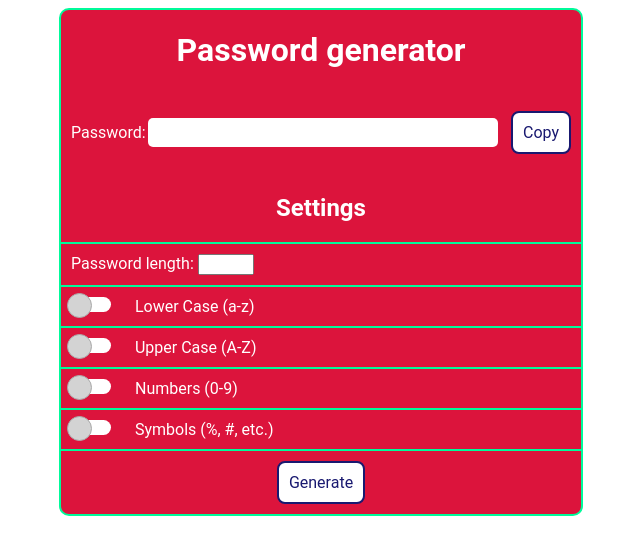
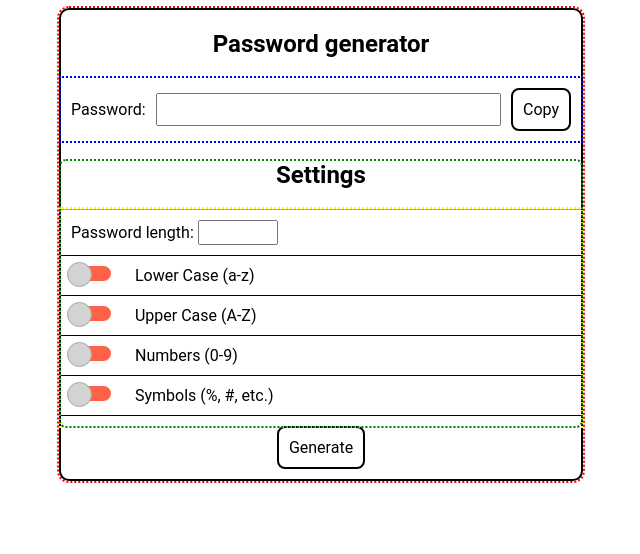
Before and after one commit to LimonJuice322/Password-generator, a plain HTML site: page index.html in a window 1280 px wide. Shown: the whole page, without its empty margins (319-959 px from the left). Drawn offline with Linux system fonts and the light colour scheme.

Commit message:
refactor: add BEM styling, change color set

```diff
--- a/index.html
+++ b/index.html
@@ -7,47 +7,54 @@
   </head>
   <body>
     <main>
-      <div class="generator">
-        <h1>Password generator</h1>
-        <div class="password">
-          Password: <input class="pass" type="text" maxlength="30">
-          <button id="copy" type="button">Copy</button>
+      <section class="generator">
+        <h1 class="generator__header">Password generator</h1>
+        <div class="generator__password">
+          <label class="generator__password-label">Password:</label>
+          <input class="generator__password-input" type="text" maxlength="30">
+          <button class="generator__btn" id="copy" type="button">Copy</button>
         </div>
-        <h2>Settings</h2>
-        <ul>
-          <li>Password length: <input id="length" type="number" min="0" max="30"></li>
-          <li>
-            <label class="checkbox">
-              <input class="check" type="checkbox" value="lowercase">
+        <section class="generator__settings">
+          <h2 class="generator__settings-header">Settings</h2>
+          <ul class="generator__settings-list">
+            <li class="generator__settings-item">
+              <label for="length">Password length:</label>
+              <input class="generator__password-length" id="length" type="number" min="0" max="30">
+            </li>
             <div class="check_div"></div>
-              <span>Lower Case (a-z)</span>
+            <li class="generator__settings-item">
+              <label class="generator__set-option">
+                <input class="generator__check" type="checkbox" value="lowercase">
+                <div class="generator__check-div"></div>
+                <span class="generator__opt-description">Lower Case (a-z)</span>
               </label>
             </li>
-          <li>
-            <label class="checkbox">
-              <input class="check" type="checkbox" value="uppercase">
-              <div class="check_div"></div>
-              <span>Upper Case (A-Z)</span>
+            <li class="generator__settings-item">
+              <label class="generator__set-option">
+                <input class="generator__check" type="checkbox" value="uppercase">
+                <div class="generator__check-div"></div>
+                <span class="generator__opt-description">Upper Case (A-Z)</span>
               </label>
             </li>
-          <li>
-            <label class="checkbox">
-              <input class="check" type="checkbox" value="numbers">
-              <div class="check_div"></div>
-              <span>Numbers (0-9)</span>
+            <li class="generator__settings-item">
+              <label class="generator__set-option">
+                <input class="generator__check" type="checkbox" value="numbers">
+                <div class="generator__check-div"></div>
+                <span class="generator__opt-description">Numbers (0-9)</span>
               </label>
             </li>
-          <li>
-            <label class="checkbox">
-              <input class="check" type="checkbox" value="symbols">
-              <div class="check_div"></div>
-              <span>Symbols (%, #, etc.)</span>
+            <li class="generator__settings-item">
+              <label class="generator__set-option">
+                <input class="generator__check" type="checkbox" value="symbols">
+                <div class="generator__check-div"></div>
+                <span class="generator__opt-description">Symbols (%, #, etc.)</span>
               </label>
             </li>
           </ul>
-        <button id="Gen" type="button">Generate</button>
-      </div>
+        </section>
+        <button class="generator__btn generator__btn--generate" id="gen" type="button">Generate</button>
+      </section>
     </main>
   </body>
-  <script src="main.js"></script>
+  <script src="script.js"></script>
 </html>
--- a/styles.css
+++ b/styles.css
@@ -1,96 +1,112 @@
-main {
-  display: flex;
-  justify-content: center;
+.generator {
+  outline: 2px dotted red;
+  margin: 0 auto;
+  padding-bottom: 10px;
+  font-family: 'Roboto', "Arial", sans-serif;
+  background-color: #ffffff;
+  color: #000000;
+  border-radius: 10px;
+  width: 520px;
+  border: 2px solid #000000;
 }
 
-.generator {
-  font-family: 'Roboto', sans-serif;
-  background-color: #DC143C;
-  color: #FFFFFF;
-  border-radius: 10px;
-  display: flex;
-  justify-content: center;
-  flex-wrap: wrap;
-  width: 520px;
-  border: 2px solid #00FA9A;
+.generator__header {
+  text-align: center;
 }
 
-.password {
+.generator__password {
+  outline: 2px dotted blue;
   display: flex;
-  justify-content: space-between;
-  align-items: baseline;
-  width: 100%;
+  align-items: center;
   padding-left: 10px;
-  margin-bottom: 10px;
-  margin-top: 10px;
 }
 
-.pass {
-  width: 340px;
+.generator__password-label {
+  padding-right: 10px;
+}
+
+.generator__password-input[type="text"] {
+  flex-grow: 1;
   padding: 5px;
+  font: inherit;
+}
+
+.generator__password-length {
+  font: inherit;
+}
+
+.generator__settings {
+  outline: 2px dotted green;
+  width: 100%;
   font-size: 16px;
   font-family: 'Roboto', sans-serif;
   border-radius: 5px;
   border: none;
-  outline: none;
 }
 
-#length {
-  outline: none;
+.generator__settings-header {
+  text-align: center;
 }
 
-ul {
-  width: 100%;
+.generator__settings-list {
+  outline: 2px dotted yellow;
   margin: 0;
   padding: 0;
   list-style: none;
+  padding-bottom: 10px;
 }
 
-li {
+.generator__settings-item {
   margin: 0;
-  border-bottom: 2px solid #00FA9A;
+  border-bottom: 1px solid #000000;
 }
 
-li:first-child {
+.generator__settings-item:first-child {
   padding: 10px;
-  border-top: 2px solid #00FA9A;
+  border-top: 1px solid #00FA9A;
 }
 
-label {
+.generator__set-option {
   display: block;
   margin: 0;
   padding: 10px;
 }
 
-label:hover {
+.generator__set-option:hover {
   cursor: pointer;
-  background-color: #191970;
+  color: #ffffff;
+  background-color: #000000;
 }
 
-span {
+.generator__opt-description {
   padding-left: 20px;
 }
 
-button {
+.generator__btn {
+  display: block;
   font-size: 16px;
   font-family: 'Roboto', sans-serif;
-  border: 2px solid #191970;
+  border: 2px solid #000000;
   padding: 10px;
   margin: 10px;
-  color: #191970;
+  color: #000000;
   background-color: #FFFFFF;
   border-radius: 8px;
   outline: none;
 }
 
-button:hover {
-  background-color: #191970;
+.generator__btn--generate {
+  margin: 0 auto;
+}
+
+.generator__btn:hover {
+  background-color: #000000;
   color: #FFFFFF;
   cursor: pointer;
 }
 
-.checkbox {
-  --first-color: #FFFFFF;
+.generator__set-option {
+  --first-color: #FF6347;
   --second-color: #D3D3D3;
   --third-color: #7FFF00;
   --fourth-color: #A9A9A9;
@@ -100,11 +116,11 @@ button:hover {
   --duration: 0.1s;
 }
 
-.check {
+.generator__check {
   display: none;
 }
 
-.check_div {
+.generator__check-div {
   display: inline-block;
   position: relative;
   width: var(--width);
@@ -114,15 +130,15 @@ button:hover {
   transition: var(--duration);
 }
 
-.check:checked ~ .check_div {
+.generator__check:checked ~ .generator__check-div {
   background-color: var(--third-color);
 }
 
-.check:checked ~ .check_div::before {
+.generator__check:checked ~ .generator__check-div::before {
   left: calc(var(--width) - var(--height) + var(--offset));
 }
 
-.check_div::before {
+.generator__check-div::before {
   content: '';
   position: absolute;
   top: var(--offset);
```
Lines whose indentation alone changed are shown as unchanged.
